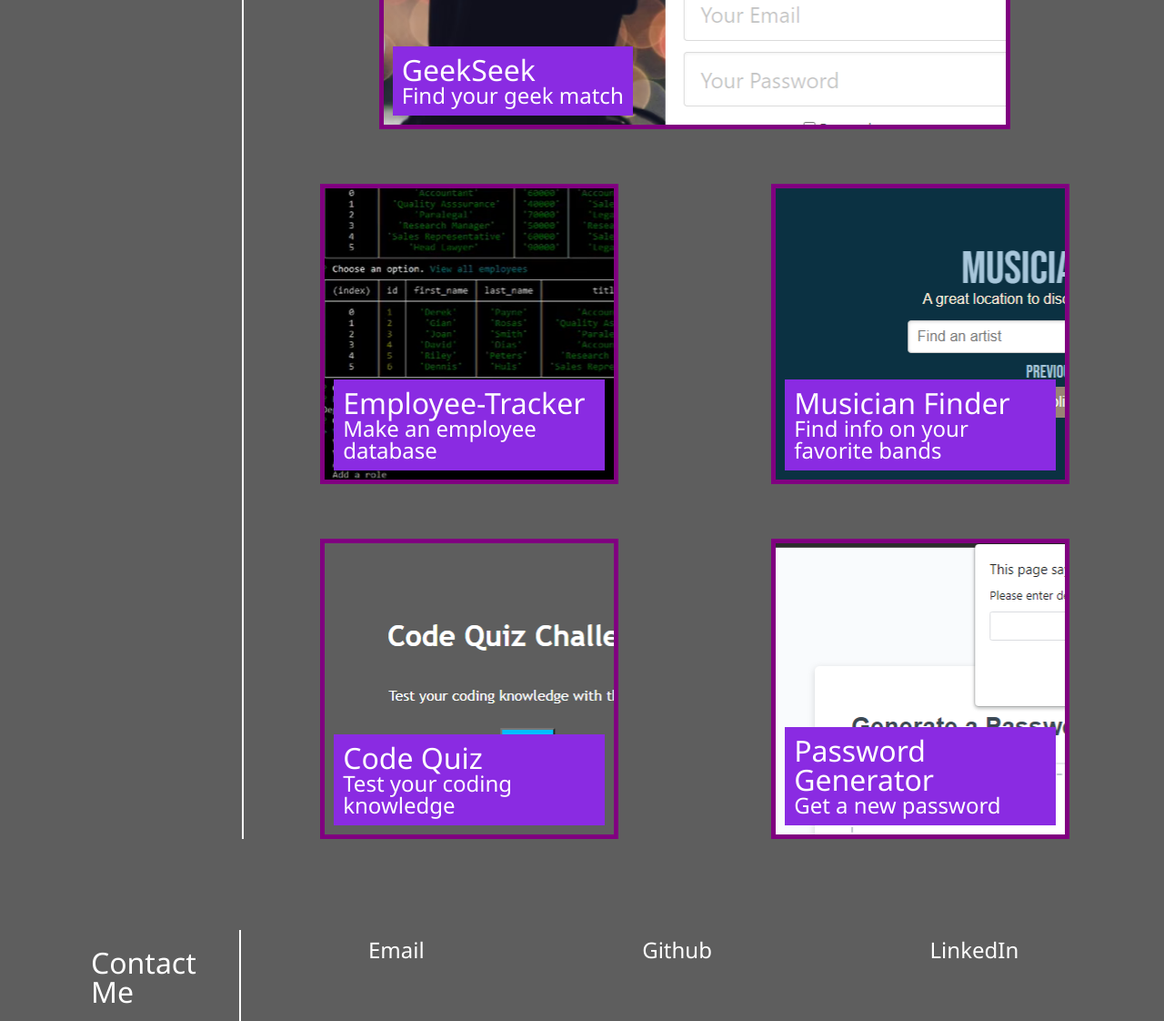
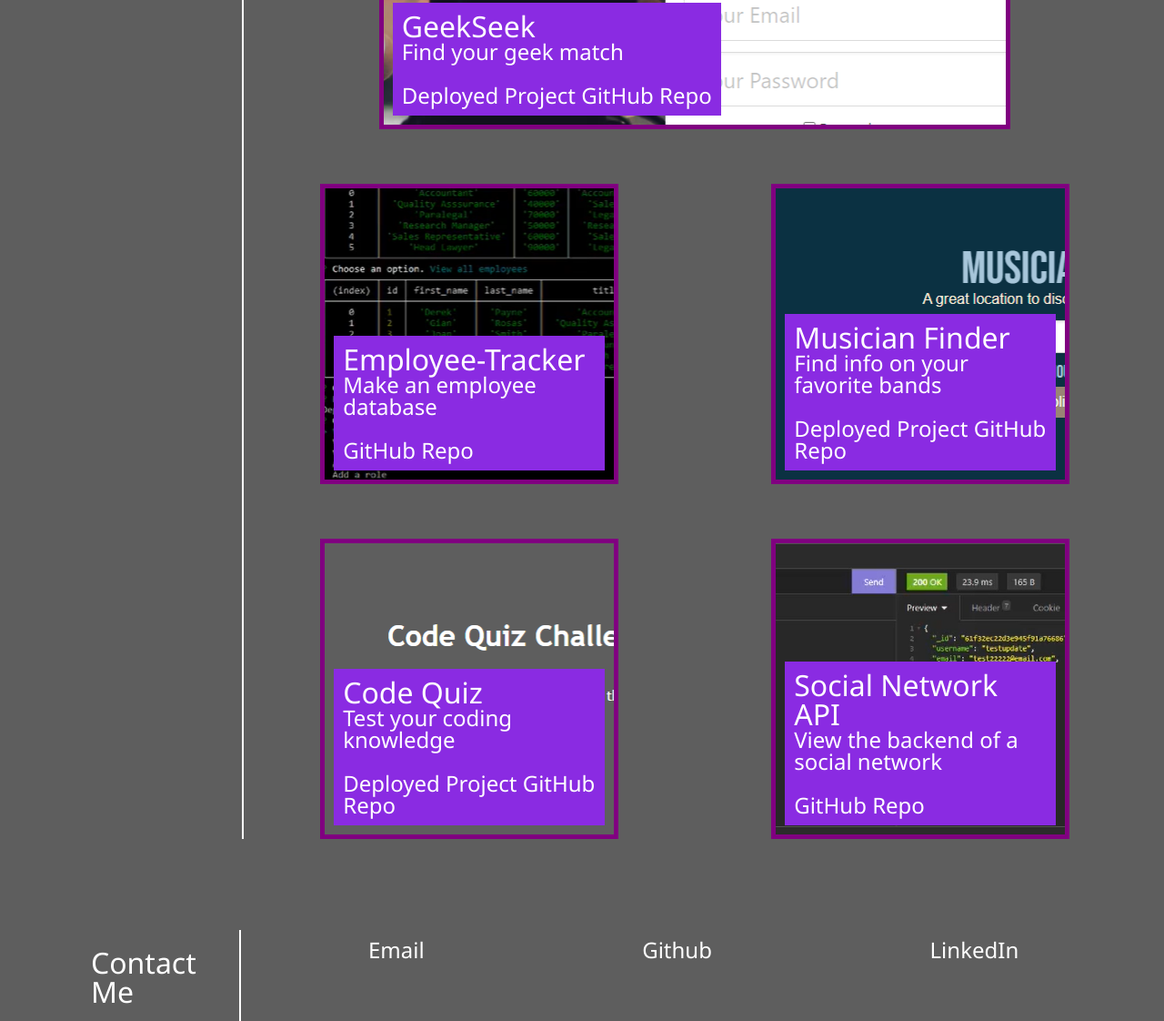
Before and after one commit to gjguerin96/Portfolio, a plain HTML site: page index.html in a window 1280 px wide. Shown: the part 1247-2369 px from the top of the page at 91% size. Drawn offline with Linux system fonts and the light colour scheme.

Commit message:
added to projects section

```diff
--- a/assets/css/style.css
+++ b/assets/css/style.css
@@ -116,7 +116,7 @@
 
 .card:hover {
     box-shadow: inset 0px 0px 8px lightskyblue, 0 0 8px lightskyblue;
-    color: lightskyblue;
+    /* color: lightskyblue; */
 }
 
 h3 {
@@ -154,7 +154,7 @@
 }
 
 #image-five {
-    background-image: url("../images/pass-gen-screenshot.png");
+    background-image: url("../images/social-network-screenshot.png");
 }
 
 /* styling specific to the contact me section */
--- a/index.html
+++ b/index.html
@@ -61,39 +61,52 @@
             <div class="projects">
                 <!-- placeholder links and text are used in place of actual deployed projects -->
                 <!-- each card contains an image that is linked in the CSS -->
-                <a href="https://github.com/JMYoung93/GeekSeek" class="card links" id="featured-card" target="_blank">
+                <div class="card" id="featured-card">
                     <div class="project-title">
                         <h3>GeekSeek</h3>
                         <p>Find your geek match</p>
+                        <br>
+                        <a class="links" href="https://infinite-ravine-51041.herokuapp.com/" target="_blank">Deployed Project</a>
+                        <a class="links" href="https://github.com/JMYoung93/GeekSeek" target="_blank">GitHub Repo</a>
                     </div>
-                </a>
-                <!-- <a class="github" href="https://github.com/JMYoung93/GeekSeek">GitHub</a> -->
-                <a href="https://github.com/gjguerin96/Employee-Tracker" class="card links" id="image-two" target="_blank">
+                </div>
+
+                <div class="card" id="image-two">
                     <div class="project-title">
                         <h3>Employee-Tracker</h3>
                         <p>Make an employee database</p>
-                        <!-- <a class="github" href="https://github.com/JMYoung93/GeekSeek">GitHub</a> -->
-
+                        <br>
+                        <!-- <a class="links" href="https://www.linkedin.com/in/gabriel-guerin-031674166/" target="_blank">Deployed Project</a> -->
+                        <a class="links" href="https://github.com/gjguerin96/Employee-Tracker" target="_blank">GitHub Repo</a>
                     </div>
-                </a>
-                <a href="https://reginaldcapanzana.github.io/musician-finder/" class="card links" id="image-three" target="_blank">
+                </div>
+                <div class="card" id="image-three">
                     <div class="project-title">
                         <h3>Musician Finder</h3>
                         <p>Find info on your favorite bands</p>
+                        <br>
+                        <a class="links" href="https://reginaldcapanzana.github.io/musician-finder/" target="_blank">Deployed Project</a>
+                        <a class="links" href="https://github.com/reginaldcapanzana/musician-finder" target="_blank">GitHub Repo</a>
                     </div>
-                </a>
-                <a href="https://gjguerin96.github.io/Code-Quiz/" class="card links" id="image-four" target="_blank">
+                </div>
+                <div class="card" id="image-four">
                     <div class="project-title">
                         <h3>Code Quiz</h3>
                         <p>Test your coding knowledge</p>
+                        <br>
+                        <a class="links" href="https://gjguerin96.github.io/Code-Quiz/" target="_blank">Deployed Project</a>
+                        <a class="links" href="https://github.com/gjguerin96/Code-Quiz" target="_blank">GitHub Repo</a>
                     </div>
-                </a>
-                <a href="https://gjguerin96.github.io/Password-Generator/" class="card links" id="image-five" target="_blank">
+                </div>
+                <div class="card" id="image-five">
                     <div class="project-title">
-                        <h3>Password Generator</h3>
-                        <p>Get a new password</p>
+                        <h3>Social Network API</h3>
+                        <p>View the backend of a social network</p>
+                        <br>
+                        <!-- <a class="links" href="https://gjguerin96.github.io/Password-Generator/" target="_blank">Deployed Project</a> -->
+                        <a class="links" href="https://github.com/gjguerin96/SocialNetworkAPI" target="_blank">GitHub Repo</a>
                     </div>
-                </a>
+                </div>
             </div>
         </section>
 
```
Also changed, not shown: assets/images/social-network-screenshot.png (added), 1 other file.
